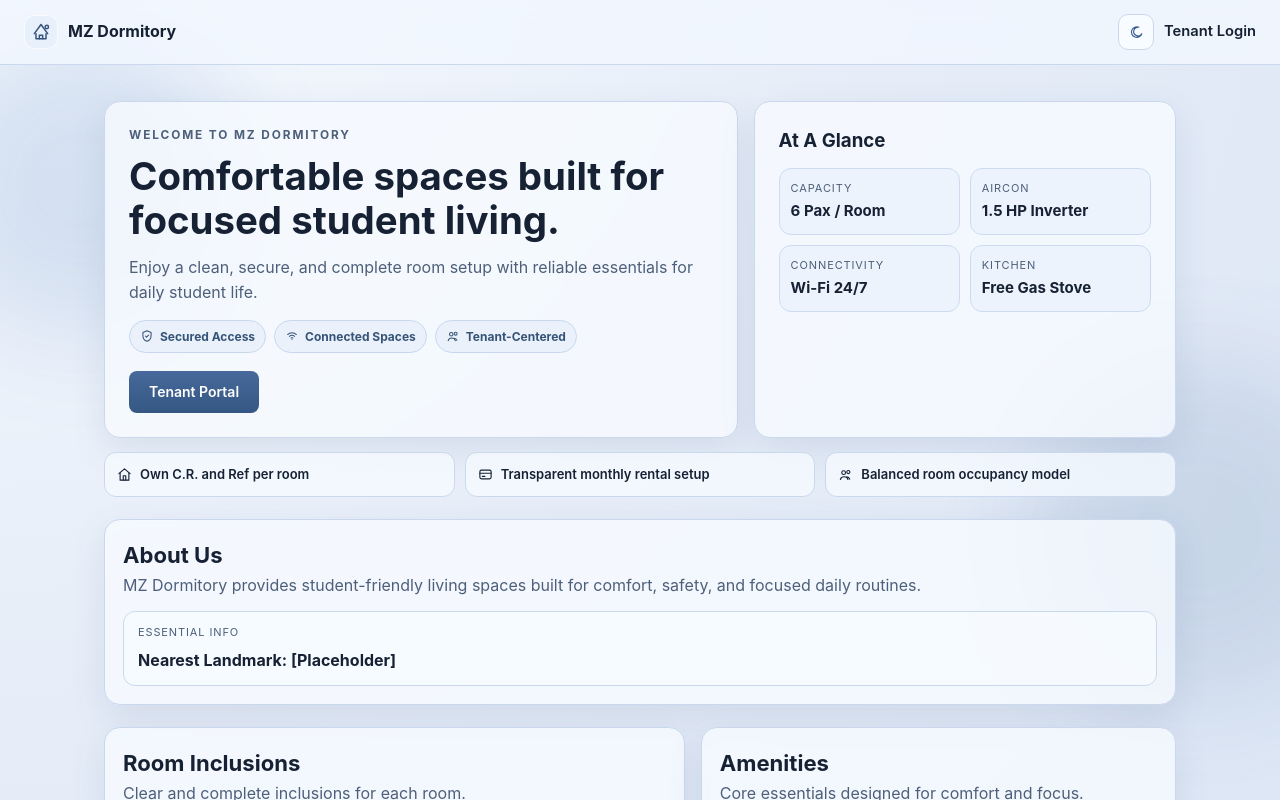
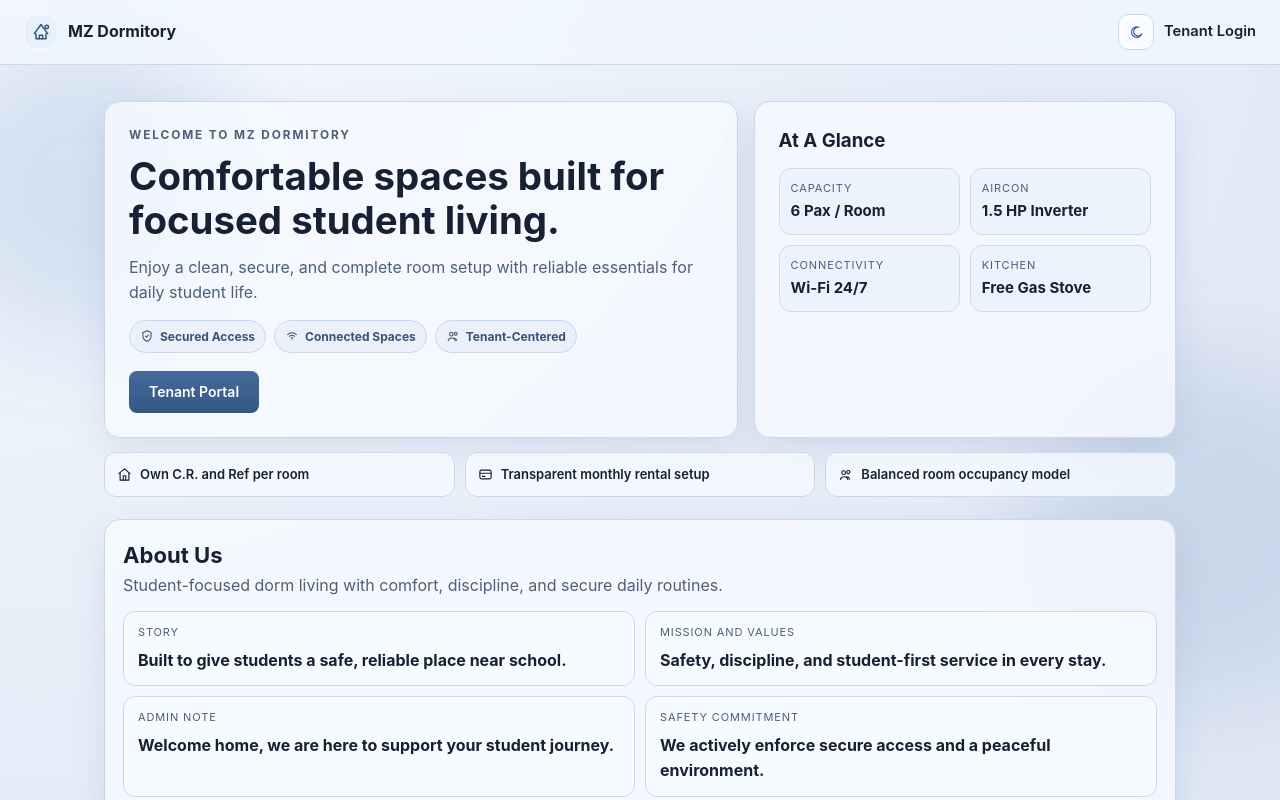
Before and after one commit to gracyy17/Dormitory-Management, a React (Vite) app: page / in a window 1280 px wide. Shown: the top 800 px of the page. Built offline with nearby package versions, Linux system fonts and the light colour scheme; no server answers.

Commit message:
added about us infos

```diff
--- a/src/components/public/HomePage.jsx
+++ b/src/components/public/HomePage.jsx
@@ -97,13 +97,29 @@ function HomePage() {
         <section className="section about-frame glass-panel reveal-up delay-3">
           <div className="section-head">
             <h2>About Us</h2>
-            <p>
-              MZ Dormitory provides student-friendly living spaces built for comfort, safety, and focused daily routines.
-            </p>
+            <p>Student-focused dorm living with comfort, discipline, and secure daily routines.</p>
           </div>
-          <div className="essential-info">
-            <p>Essential Info</p>
-            <strong>Nearest Landmark: [Placeholder]</strong>
+          <div className="about-mini-grid">
+            <div className="essential-info">
+              <p>Story</p>
+              <strong>Built to give students a safe, reliable place near school.</strong>
+            </div>
+            <div className="essential-info">
+              <p>Mission and Values</p>
+              <strong>Safety, discipline, and student-first service in every stay.</strong>
+            </div>
+            <div className="essential-info">
+              <p>Admin Note</p>
+              <strong>Welcome home, we are here to support your student journey.</strong>
+            </div>
+            <div className="essential-info">
+              <p>Safety Commitment</p>
+              <strong>We actively enforce secure access and a peaceful environment.</strong>
+            </div>
+            <div className="essential-info">
+              <p>Why Choose Us</p>
+              <strong>Balanced rooms, responsive support, and a study-friendly community.</strong>
+            </div>
           </div>
         </section>
 
--- a/src/styles/PublicWebsite.css
+++ b/src/styles/PublicWebsite.css
@@ -260,6 +260,12 @@
 
 .about-frame {
   padding: 18px;
+}
+
+.about-mini-grid {
+  display: grid;
+  grid-template-columns: repeat(2, minmax(0, 1fr));
+  gap: 10px;
 }
 
 .essential-info {
@@ -576,6 +582,10 @@
     grid-template-columns: 1fr;
   }
 
+  .about-mini-grid {
+    grid-template-columns: 1fr;
+  }
+
   .feature-strip {
     grid-template-columns: 1fr;
   }
```
